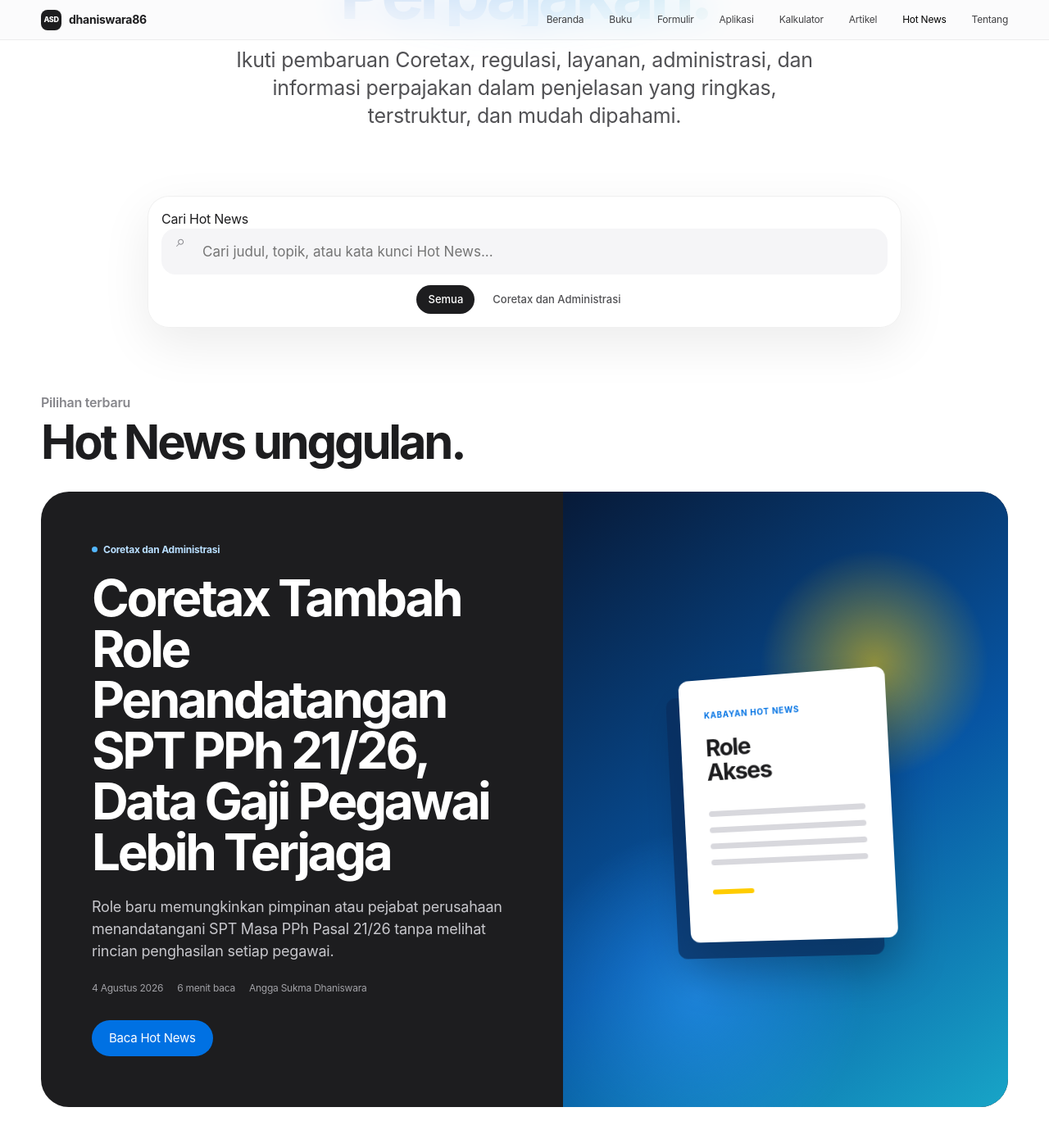
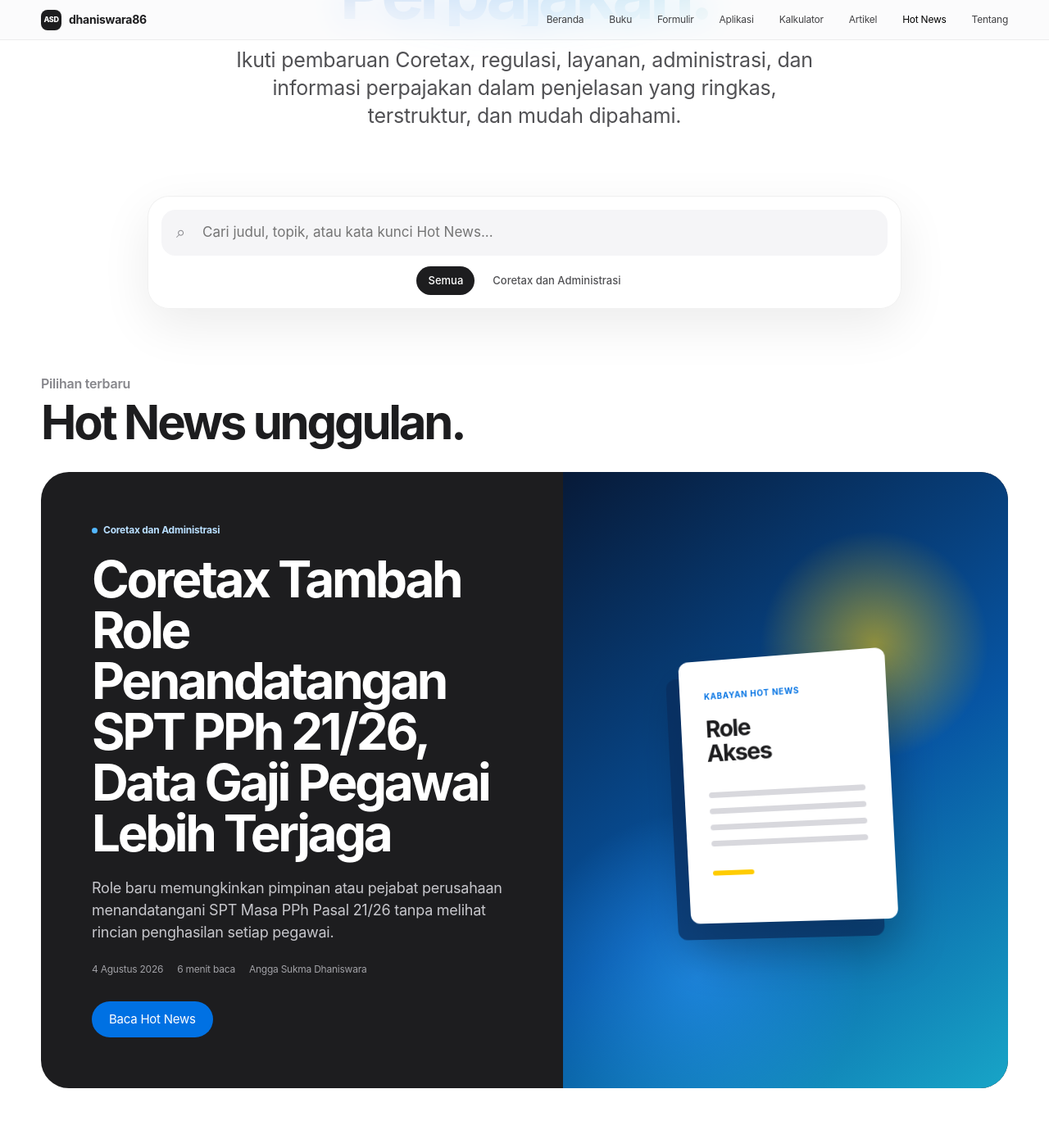
Before and after one commit to dhaniswara86/dhaniswara86.github.io, a Jekyll site: the page built from hotnews.html, in a window 1280 px wide and 1400 px high, scrolled down 371 px. Shown: the top 1390 px of the window at 82% size. Built offline with Jekyll 4.4.1, drawn with Linux system fonts in a browser that asks for light colours.

Commit message:
Lengkapi aksesibilitas katalog Hot News

```diff
--- a/assets/css/hotnews-katalog.css
+++ b/assets/css/hotnews-katalog.css
@@ -1320,3 +1320,24 @@
       0.01ms !important;
   }
 }
+/* =========================================================
+   TEKS KHUSUS PEMBACA LAYAR
+   ========================================================= */
+
+.visually-hidden {
+  position: absolute !important;
+
+  width: 1px !important;
+  height: 1px !important;
+  padding: 0 !important;
+  margin: -1px !important;
+
+  overflow: hidden !important;
+
+  clip: rect(0, 0, 0, 0) !important;
+  clip-path: inset(50%) !important;
+
+  white-space: nowrap !important;
+
+  border: 0 !important;
+}
```
